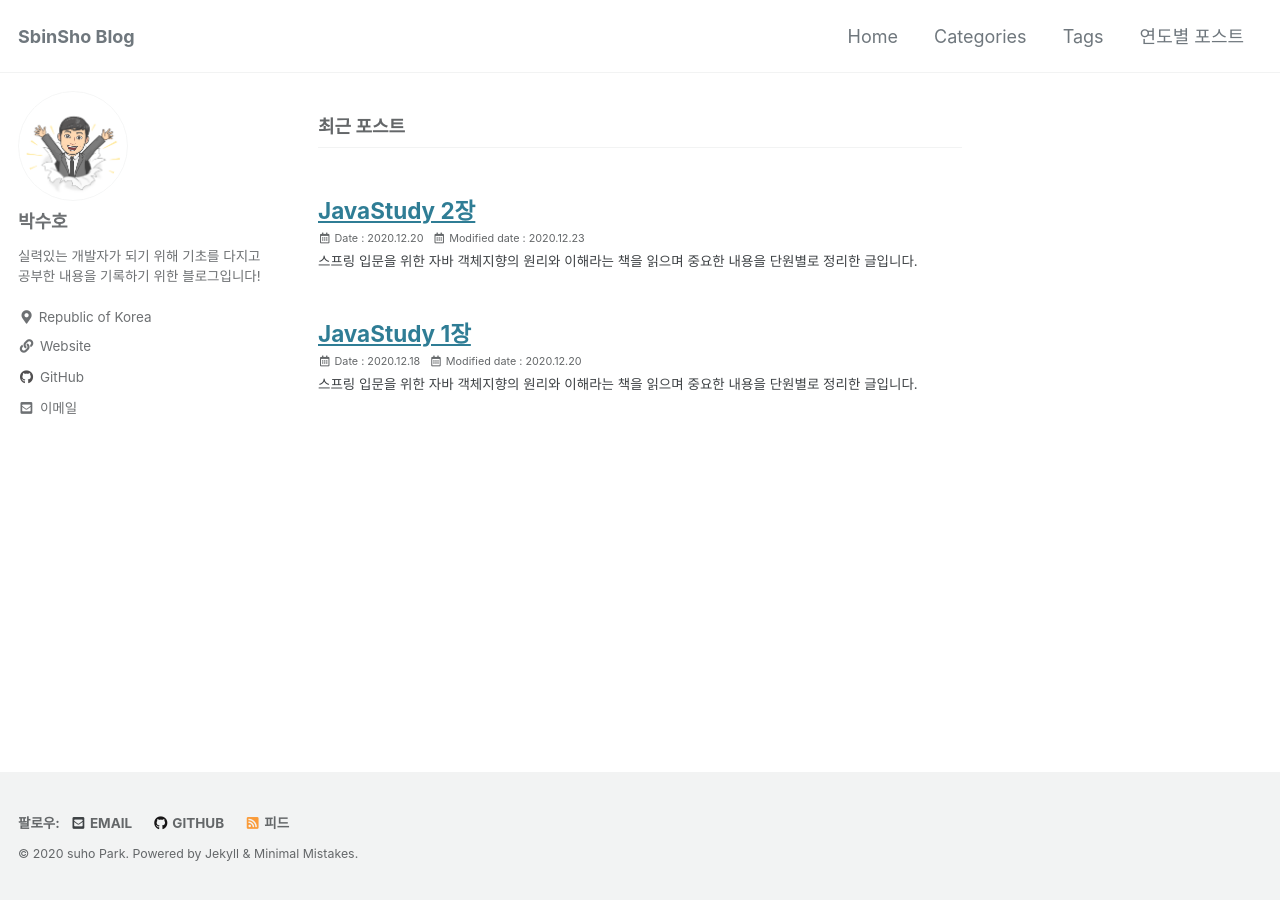
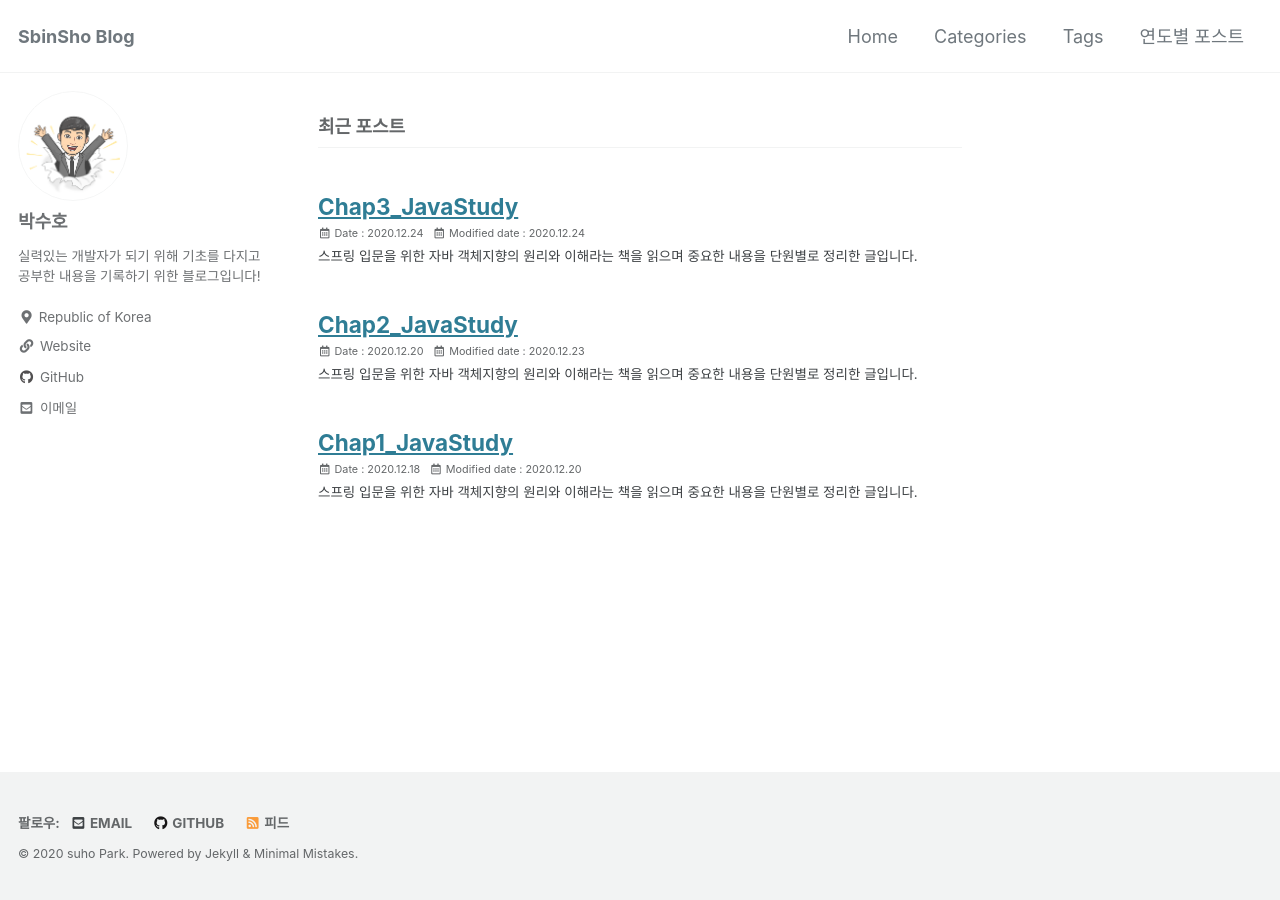
Before and after one commit to SbinSho/SbinSho.github.io, a Jekyll site: the page built from index.html, in a window 1280 px wide. Built offline with Jekyll 4.4.1, drawn with Linux system fonts in a browser that asks for light colours; cached includes are drawn as plain includes; the list of posts is cut into pages by our own code; part of the change alters nothing that is shown.

Commit message:
각 포스트별 제목 수정 및 chap3 초기작성

````diff
--- a/_posts/2020-12-18-JavaStudy_chap1.md
+++ b/_posts/2020-12-18-Chap1_JavaStudy.md
@@ -1,5 +1,5 @@
 ---
-title:  "JavaStudy 1장"
+title:  "Chap1_JavaStudy"
 excerpt: "스프링 입문을 위한 자바 객체지향의 원리와 이해라는 책을 읽으며 중요한 내용을 단원별로 정리한 글입니다."
 categories:
   - Java_Study
--- a/_posts/2020-12-20-JavaStudy_chap2.md
+++ b/_posts/2020-12-20-Chap2_JavaStudy.md
@@ -1,5 +1,5 @@
 ---
-title:  "JavaStudy 2장"
+title:  "Chap2_JavaStudy"
 excerpt: "스프링 입문을 위한 자바 객체지향의 원리와 이해라는 책을 읽으며 중요한 내용을 단원별로 정리한 글입니다."
 categories:
   - Java_Study
--- /dev/null
+++ b/_posts/2020-12-24-Chap3_JavaStudy.md
@@ -0,0 +1,84 @@
+---
+title:  "Chap3_JavaStudy"
+excerpt: "스프링 입문을 위한 자바 객체지향의 원리와 이해라는 책을 읽으며 중요한 내용을 단원별로 정리한 글입니다."
+categories:
+  - Java_Study
+
+toc: true
+toc_sticky: true
+toc_label: "목차"
+
+last_modified_at : 2020-12-24
+
+---
+
+## 3장의 주요 내용 정리
+
+#### 객체지향
+객체지향이란 현실세계에서 존재하는 사물을 인지하는 방식대로 표현하는 것을 뜻한다.
+즉, 인간의 인지 및 사고 방식까지 프로그래밍에 접목하는 인간지향을 실천하고 있다.
+
+
+#### 객체지향 프로그래밍 ( OOP : Object Oriented Programming )
+객체지향 프로그래밍(OOP)은 컴퓨터 프로그래밍 패러다임중 하나이다. 독립된 단위의 객체(Object)를 만들고 그 객체들 간의 메시지를 주고 받으며, 데이터를 처리하는 상호작용을 통해 로직을 구성하는 프로그래밍 방법이다.
+
+* 객체지향 프로그래밍 구성요소
+    1. 객체(Object)
+        - 세상에 존재하는 유일무이한 사물이다.
+        - 클래스의 인스턴스이며, 각각의 객체는 고유한 속성을 가진다..
+    2. 클래스(Class)
+        - 분류, 집합, 같은 속성과 기능을 가진 여러 객체의 집합 개념.
+        - 객체를 만들어 내기 위한 설계도.
+    3. 메서드(Method), 메시지(Message)
+        - 클래스로 부터 생성된 객체를 사용하는 방법이다.
+        - 객체에 명령을 내리는 행위
+        - 메시지는 객체간의 통신이 이루엊며, 이 메시지를 통해 메소드가 호출되어 사용된다.
+
+```
+객체(Object)와 인스턴스(Instance)는 같은 표현으로도 통하지만, 보통 객체는 소프트웨어
+세계에 구현할 대상을 뜻하고, 인스턴스는 클래스를 이용하여 소프트웨어 세계에서 구현된
+실체를 뜻할때 쓰인다.
+```
+
+* 객체 지향의 4대 특성
+    1. 캡슐화  ( Encapsulation ) : 정보은닉
+    2. 상속 ( Inheritance ) : 재사용
+    3. 추상화 ( Abstraction ) : 모델링
+    4. 다형성 ( Polymorphism ) : 사용 편의
+
+
+#### 추상화 ( Abstraction )
+추상화란 불필요한 부분을 생략하고 객체의 속성 중 가장 중요한 것에만 중점을 두어 재조합 하는 것이다. <br><br>
+객체지향에서의 추상화는 클래스 설계부터가 추상화이며, 여러 클래스간의 공통된 속성과 기능을 묶어 새로운 클래스를 정의하는것도 추상화라고 한다.
+
+#### 상속 ( Inheritance )
+객체 지향에서의 상속은 상우 클래스의 특성을 하위 클래스에서 상속하고 거기기에 더해 필요한 특성을 추가, 즉 확장해서 사용할 수 있다는 의미이다.
+
+```
+상위 클래스 = 슈퍼 클래스, 하위 클래스 - 서브 클래스
+```
+
+상위 클래스 쪽으로 갈수록 추상화, 일반화됐다고 말하며, 하위 클래스 쪽으로 갈수록 구체화, 특수화됐다고 말한다.
+
+#### 다중상속
+자바에서는 다중 상속은 문법적인 한계로 기능을 막아 두었다. 대표적인 문제로 다이아몬드 문제(Diamond Problem)가 있다.
+
+* 다이아몬드 문제 ( Diamond Problem )
+    - ![Diamond Problem](/assets/images/chap3/Diamond Problem.PNG)
+    - 최상위 추상클래스 SuperClass, SuperClass를 상속받은 A와 B 클래스가 있다. <br>SuperClass의 Method()를 A와 B는 상속 받았고, 이를 C라는 클래스가 A와B를<br> 다중상속 하면, C에서 test() 메서드 실행시 상속받은 Method()를 실행해야 하는<br>데 어떤 부모의 Method()를 실행해야하는지 알수가 없는 문제이다.
+
+다중 상속의 이점도 있기에, java에서는 다중 상속의 이점만을 가져온 인터페이스를 도입해 사용중이다.
+
+인터페이스는 be able to, 즉 "무엇을 할 수 있는"이라는 표현 형태로 만드는 것이 좋다.
+이러한 형태로 만들게 되면 상위 클래스는 하위 클래스에게 특성 ( 속서오가 메서드 )을 상속해 주고, 인터페이스는 클래스가 '무엇을 할 수 있다' 라고 하는 기능을 구현하도록 강제하게 된다.
+
+* 인터페이스 사용하는 이유
+    1. 완벽한 추상화를 달성하기 위함이다.
+    2. 다중상속의 기능을 지원할 수 있다.
+    3. 약한 결합을 이룰 수 있게 한다.
+    4. 다형성을 사용할 수 있다.
+
+
+
+#### 참고자료
+> 저자 '김종민'님의 스프링 입문을 위한 자바 객체 지향의 원리와 이해
````
Also changed, not shown: assets/images/chap3/Diamond Problem.PNG (added).
